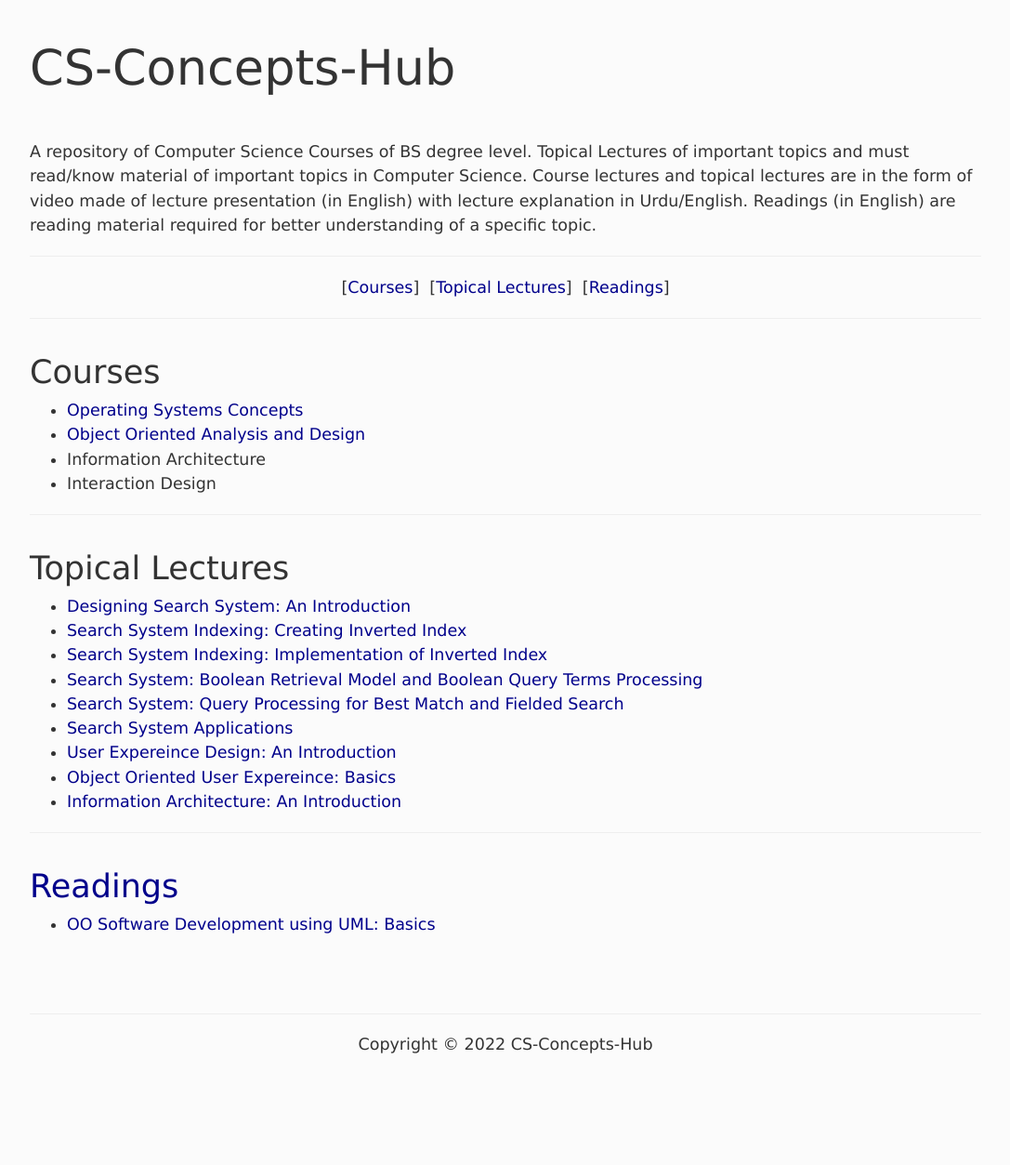
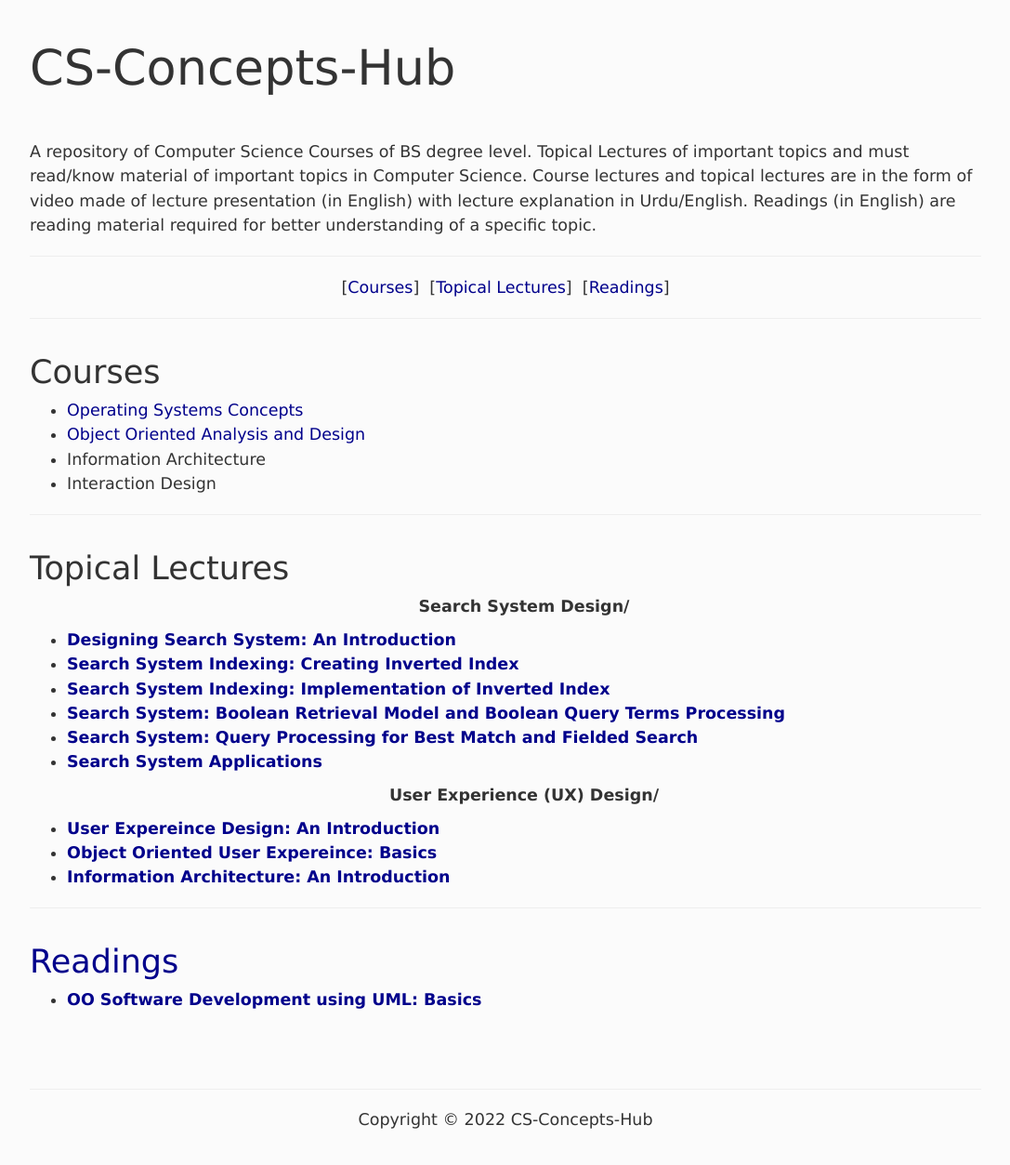
Before and after one commit to CS-Concepts-hub/CS-Concepts-hub, a Jekyll site: the page built from index.html, in a window 1280 px wide, cut to the strip 104-1408 px from the top of the page. Shown: the top 1253 px of the strip at 93% size, without its empty margins (96-1183 px from the left). Built offline with Jekyll 4.4.1, drawn with Linux system fonts in a browser that asks for light colours; before the commit the page ends 1327 px from its top, so only the background shows below that.

Commit message:
Update index.html

```diff
--- a/index.html
+++ b/index.html
@@ -29,12 +29,18 @@ weight: 0
 		<hr>
 		<h2 class="title" id="lectures">Topical Lectures</h2>
 		<ul>
+			<p>
+				<center><b>Search System Design/<b></center>
+			</p>
 			<li><a href="https://youtu.be/yWyvvknmAuo" target="youtube">Designing Search System: An Introduction</a></li>
 			<li><a href="https://youtu.be/IHdgPrpbNSQ" target="youtube">Search System Indexing: Creating Inverted Index</a></li>
 			<li><a href="https://youtu.be/LCgNBajep8w" target="youtube">Search System Indexing: Implementation of Inverted Index</a></li>
 			<li><a href="https://youtu.be/Jb_GH2UebxY" target="youtube">Search System: Boolean Retrieval Model and Boolean Query Terms Processing</a></li>
 			<li><a href="https://youtu.be/AzDh8RcoT6Q" target="youtube">Search System: Query Processing for Best Match and Fielded Search</a></li>
 			<li><a href="https://youtu.be/8uTnYRHYhjk" target="youtube">Search System Applications</a></li>
+			<p>
+				<center><b>User Experience (UX) Design/<b></center>
+			</p>
 			<li><a href="https://youtu.be/MhMoJnTl338" target="youtube">User Expereince Design: An Introduction</a></li>
 			<li><a href="https://youtu.be/nfy-VGv6AQE" target="youtube">Object Oriented User Expereince: Basics</a></li>
 			<li><a href="https://youtu.be/iFMCG7Kcyr8" target="youtube">Information Architecture: An Introduction</li>
```
